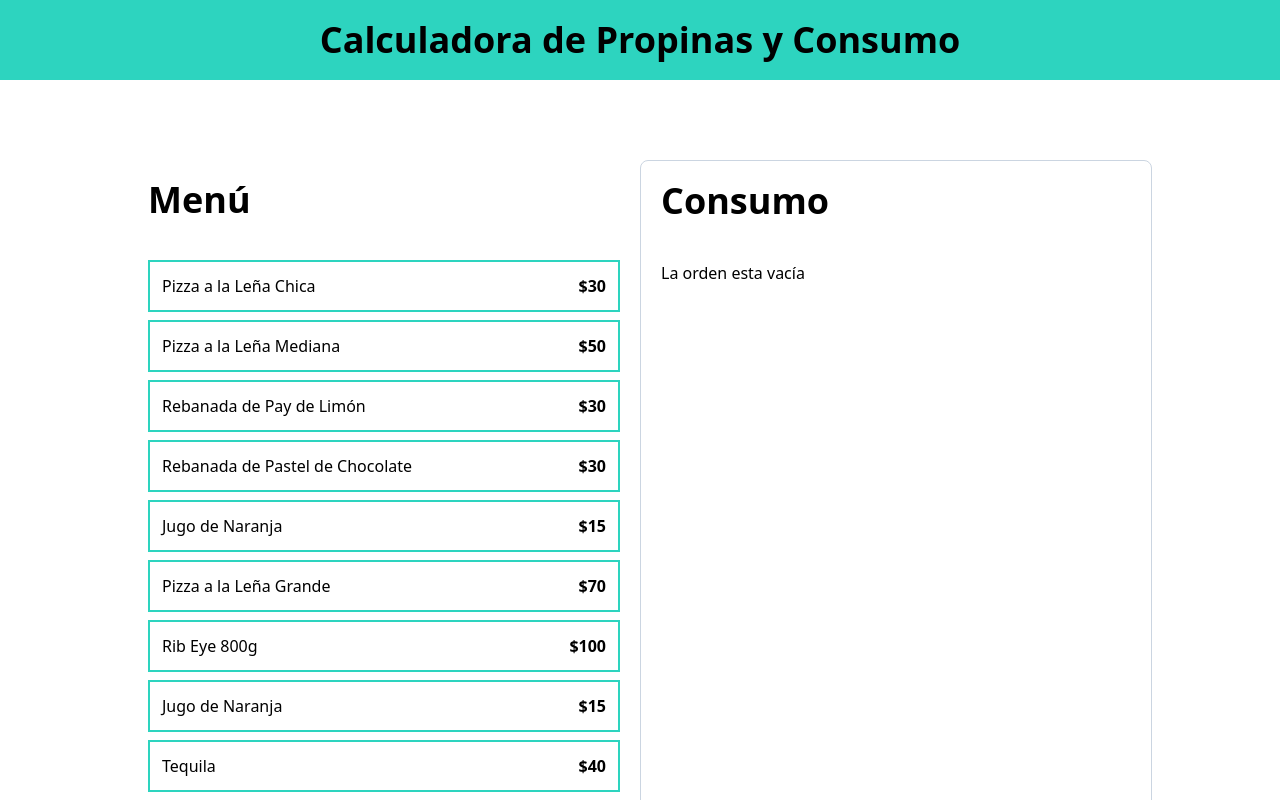
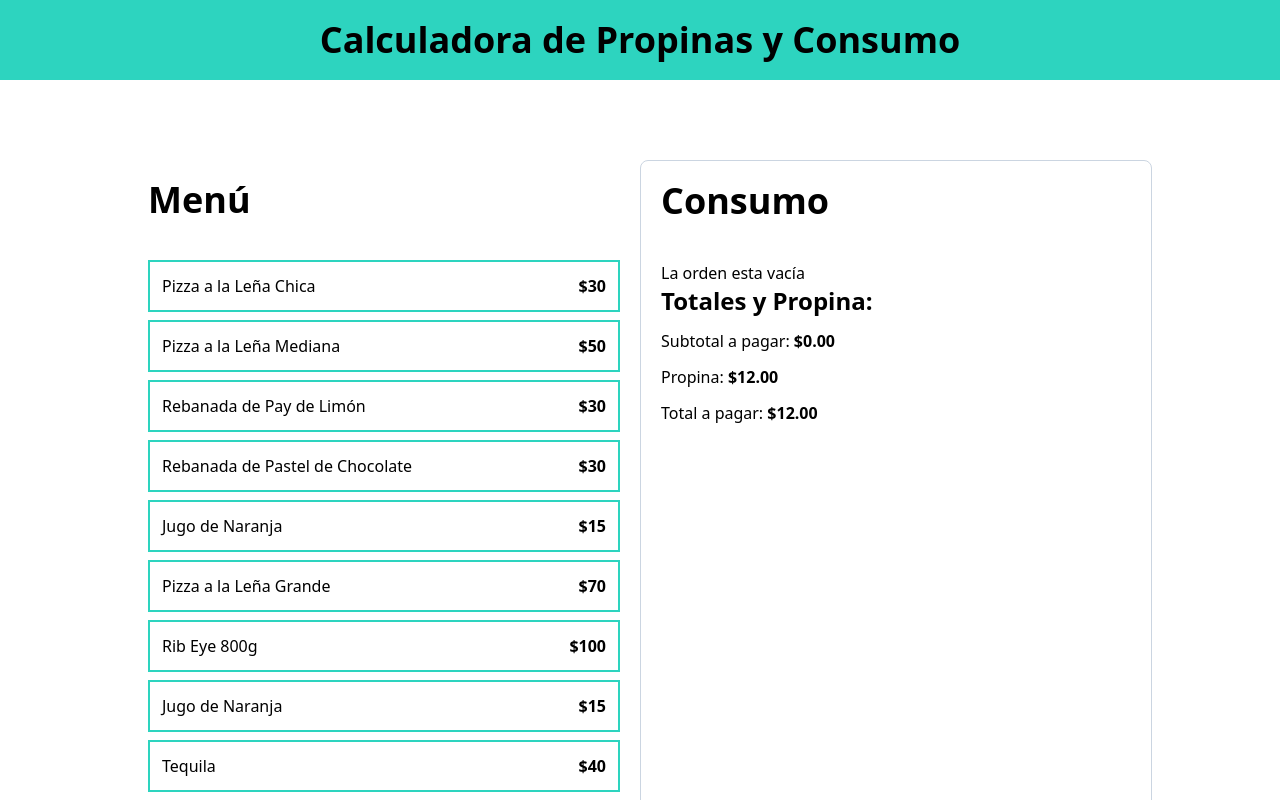
Before and after one commit to stan-mqz/calculadora_propinas, a React (Vite) app: page / in a window 1280 px wide. Shown: the top 800 px of the page. Built offline with nearby package versions, Linux system fonts and the light colour scheme.

Commit message:
added OrderTotals component, Now it shows a subtotal price

```diff
--- a/src/App.tsx
+++ b/src/App.tsx
@@ -1,5 +1,6 @@
 import MenuItems from "./components/MenuItems";
 import OrderContents from "./components/OrderContents";
+import OrderTotals from "./components/OrderTotals";
 import { menuItems } from "./data/db";
 import useOrder from "./hooks/useOrder";
 
@@ -37,6 +38,12 @@ function App() {
             order={order}
             removeItem={removeItem}
           />
+
+          <OrderTotals
+
+          order={order}
+
+          />
         </div>
       </main>
     </>
--- /dev/null
+++ b/src/components/OrderTotals.tsx
@@ -0,0 +1,39 @@
+import { useMemo } from "react";
+import { OrderItem } from "../types/types";
+import { formatCurrency } from "../helpers";
+
+type OrderTotalProps = {
+  order: OrderItem[];
+};
+
+export default function OrderTotals({ order }: OrderTotalProps) {
+  const subtotalAmount = useMemo(() => order.reduce(
+    (total, orderItem) => total + orderItem.price * orderItem.quantity,
+    0
+  ), [order])
+
+  return (
+    <>
+      <div className="space-y-3">
+        <h2 className="font-black text-2xl">Totales y Propina:</h2>
+        {/* Puedes insertar un espacio en blanco con eso */}
+        <p>
+          Subtotal a pagar: {""}
+          <span className="font-bold">{formatCurrency(subtotalAmount)}</span>
+        </p>
+
+        <p>
+          Propina: {""}
+          <span className="font-bold">{formatCurrency(12)}</span>
+        </p>
+
+        <p>
+          Total a pagar: {""}
+          <span className="font-bold">{formatCurrency(12)}</span>
+        </p>
+      </div>
+
+      <button></button>
+    </>
+  );
+}
```
